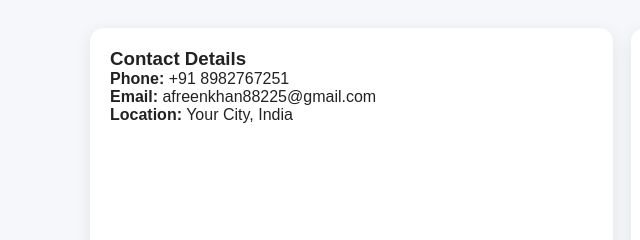
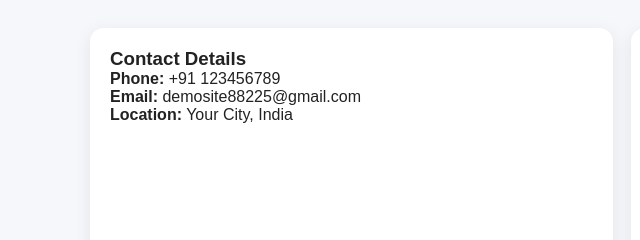
Before and after one commit to Noorjahat/Demo, a plain HTML site: page index.html in a window 1280 px wide. Shown: the part 1041-1281 px from the top of the page, 18-658 px from the left. Drawn offline with Linux system fonts and the light colour scheme.

Commit message:
Update contact details in index.html

```diff
--- a/index.html
+++ b/index.html
@@ -154,8 +154,8 @@
     <div class="grid">
       <div class="card">
         <h3>Contact Details</h3>
-        <p><b>Phone:</b> +91 8982767251</p>
-        <p><b>Email:</b> afreenkhan88225@gmail.com</p>
+        <p><b>Phone:</b> +91 123456789</p>
+        <p><b>Email:</b> demosite88225@gmail.com</p>
         <p><b>Location:</b> Your City, India</p>
       </div>
 
```
